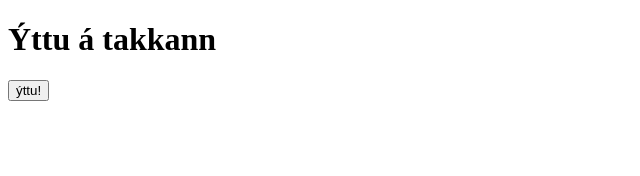
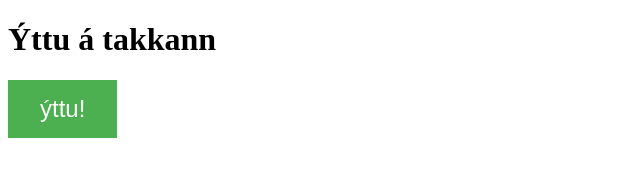
Before and after one commit to valborg/Dyrastokksspilid, a plain HTML site: page index.html in a window 1280 px wide. Shown: the whole page, without its empty margins (0-640 px from the left). Drawn offline with Linux system fonts and the light colour scheme.

Commit message:
takki stílaður til

```diff
--- a/index.html
+++ b/index.html
@@ -116,6 +116,16 @@
     </head>
     <body>
         <h1 id="titill">Ýttu á takkann</h1>
-            <button id="skilyrði">ýttu!</button>
+            <button id="skilyrði" style="
+                background-color: #4CAF50;
+                border: none;
+                color: white;
+                padding: 15px 32px;
+                text-align: center;
+                text-decoration: none;
+                display: inline-block;
+                font-size: 24px;"
+
+              >ýttu!</button>
     </body>
 </html>
```
